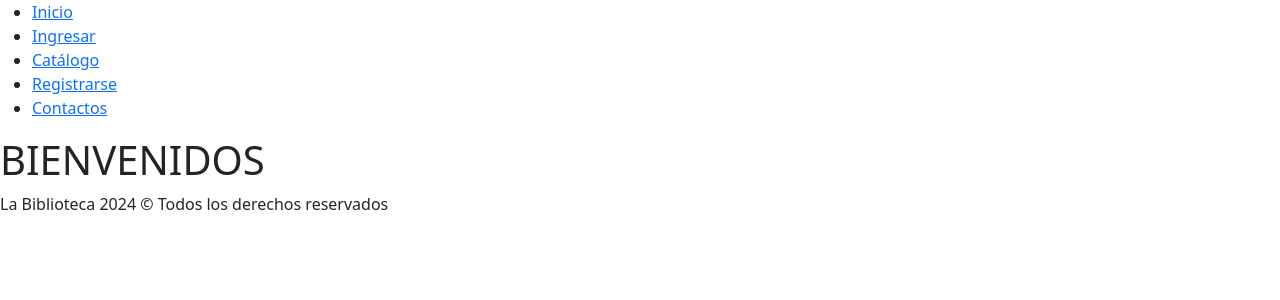
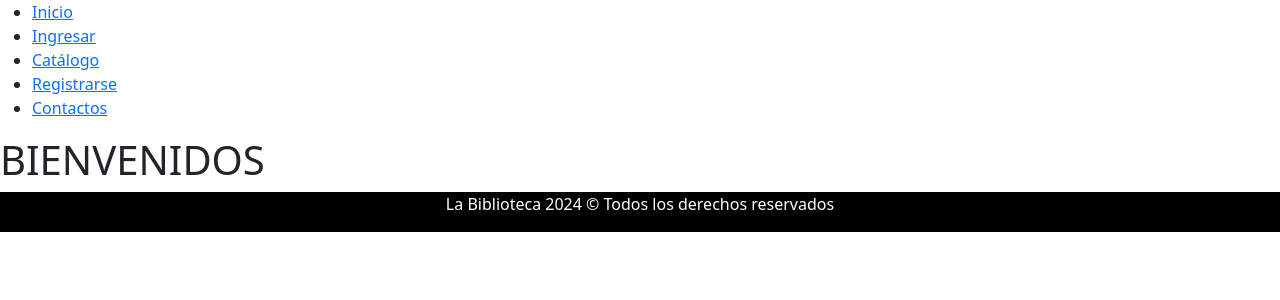
Before and after one commit to Edu-Chayle/django-cac, a Django app: page /laBiblioteca/ in a window 1280 px wide. Shown: the top 300 px of the page. Run offline with Django 5.2, Linux system fonts and the light colour scheme.

Commit message:
se agrego los static

```diff
--- /dev/null
+++ b/proyectoDjango/laBiblioteca/static/laBiblioteca/style/base.css
@@ -0,0 +1,8 @@
+
+footer {
+    background-color: #000;
+    color: #fff;
+    display: flex;
+    flex-direction: column;
+    align-items: center;
+}
--- a/proyectoDjango/laBiblioteca/templates/laBiblioteca/base.html
+++ b/proyectoDjango/laBiblioteca/templates/laBiblioteca/base.html
@@ -1,3 +1,4 @@
+{% load static %}
 <!DOCTYPE html>
 <html lang="es">
     <head>
@@ -6,7 +7,7 @@
         <title>{% block title %}{% endblock %}</title>
         <link rel="shortcut icon" href="favicon.ico" type="image/x-icon">
         <link href="https://cdn.jsdelivr.net/npm/bootstrap@5.2.1/dist/css/bootstrap.min.css" rel="stylesheet" integrity="sha384-iYQeCzEYFbKjA/T2uDLTpkwGzCiq6soy8tYaI1GyVh/UjpbCx/TYkiZhlZB6+fzT" crossorigin="anonymous">
-        <link rel="stylesheet" href="base.css">
+        <link rel="stylesheet" href="{% static 'laBiblioteca\style\base.css' %}">
         {% block css %}{% endblock %}
     </head>
     <body>
--- a/proyectoDjango/laBiblioteca/templates/laBiblioteca/index.html
+++ b/proyectoDjango/laBiblioteca/templates/laBiblioteca/index.html
@@ -1,7 +1,9 @@
 {% extends "laBiblioteca/base.html" %}
-
+{% load static %}
 {% block title %}Inicio | La biblioteca {% endblock %}
-{% block css %}{% endblock %}
+{% block css %}
+<link rel="stylesheet" href="{% static 'laBiblioteca/style/index.css' %}">
+{% endblock %}
 
 {% block main %}
     <h1>BIENVENIDOS</h1>
--- a/proyectoDjango/laBiblioteca/templates/laBiblioteca/ingresar.html
+++ b/proyectoDjango/laBiblioteca/templates/laBiblioteca/ingresar.html
@@ -1,7 +1,9 @@
 {% extends "laBiblioteca/base.html" %}
-
+{% load static %}
 {% block title %}Ingreso | La biblioteca {% endblock %}
-{% block css %}{% endblock %}
+{% block css %}
+<link rel="stylesheet" href="{% static 'laBiblioteca/style/ingresar.css' %}">
+{% endblock %}
 
 {% block main %}
     <h1>Ingreso de usuarios</h1>
--- a/proyectoDjango/laBiblioteca/templates/laBiblioteca/registro.html
+++ b/proyectoDjango/laBiblioteca/templates/laBiblioteca/registro.html
@@ -1,7 +1,9 @@
 {% extends "laBiblioteca/base.html" %}
-
+{% load static %}
 {% block title %}Registro | La biblioteca {% endblock %}
-{% block css %}{% endblock %}
+{% block css %}
+<link rel="stylesheet" href="{% static 'laBiblioteca/style/registro.css' %}">
+{% endblock %}
 
 {% block main %}
     <h1>Registro de usuarios</h1>
```
Also changed, not shown: proyectoDjango/laBiblioteca/static/laBiblioteca/style/index.css (added), proyectoDjango/laBiblioteca/static/laBiblioteca/style/ingresas.css (added), proyectoDjango/laBiblioteca/static/laBiblioteca/style/registro.css (added).
